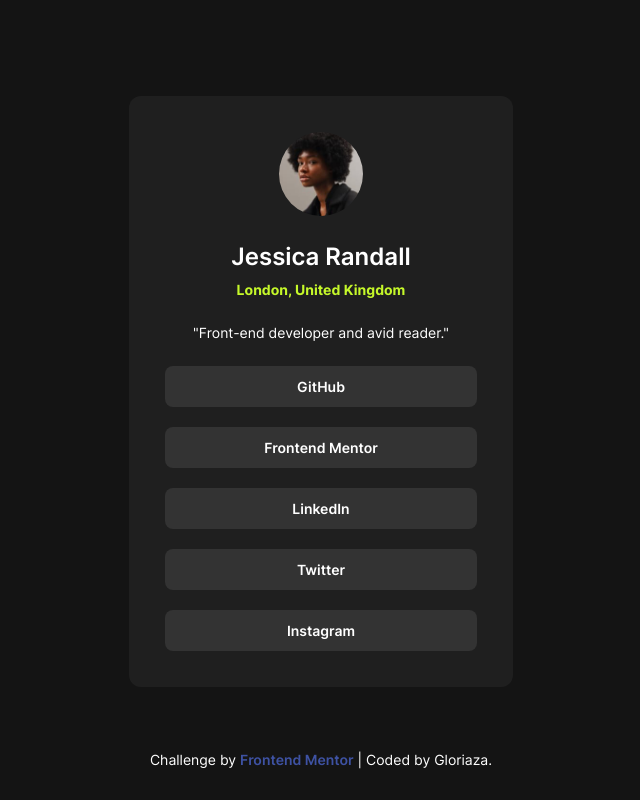
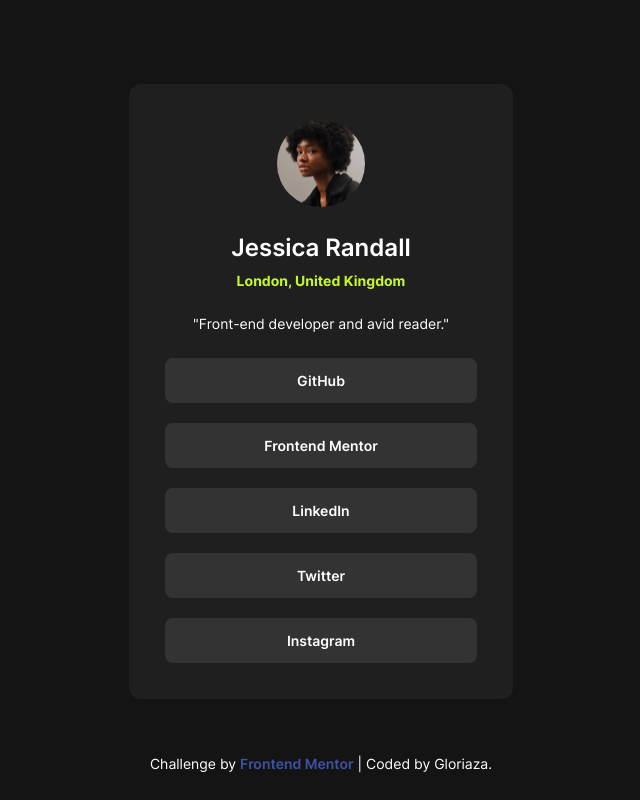
Before and after one commit to Yemima20/social-links-profile, a plain HTML site: page index.html in a window 1280 px wide. Shown: the whole page, without its empty margins (319-959 px from the left). Drawn offline with Linux system fonts and the light colour scheme.

Commit message:
update card: size profile-img, gap, padding

```diff
--- a/style.css
+++ b/style.css
@@ -13,9 +13,6 @@
   --grey-700: hsl(0, 0%, 20%);
   --grey-800: hsl(0, 0%, 12%);
   --grey-900: hsl(0, 0%, 8%);
-  /* SPACING */
-  --space-12px: 0.75rem;
-  --space-20px: 1.25rem;
 }
 
 @font-face {
@@ -63,14 +60,14 @@ a {
 .card {
   gap: 1.6rem;
   padding: 2.25rem;
-  border-radius: var(--space-12px);
+  border-radius: 12px;
   background-color: var(--grey-800);
   width: clamp(17.5rem, 77vw + 2rem, 24rem);
 }
 .profile-info {
   gap: 1.625rem;
   img {
-    max-width: 27%;
+    max-width: 28%;
     border-radius: 100px;
   }
   p {
@@ -87,7 +84,7 @@ a {
 }
 
 .social-links {
-  gap: var(--space-20px);
+  gap: 1.25rem;
   li,
   a {
     width: 100%;
@@ -96,7 +93,7 @@ a {
     border-radius: 8px;
     color: var(--white);
     display: inline-block;
-    padding: var(--space-12px) 0;
+    padding: 0.875rem 0;
     background-color: var(--grey-700);
     transition-property: background-color, color;
     transition-duration: 350ms;
```
